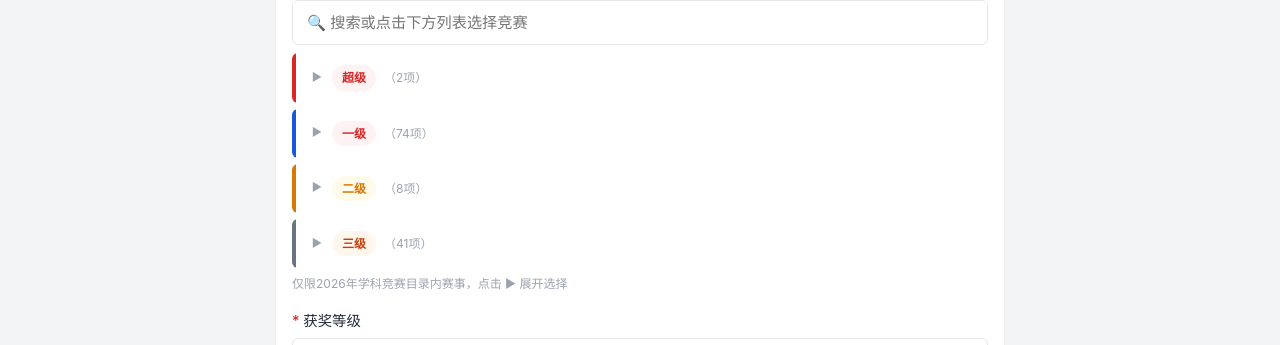
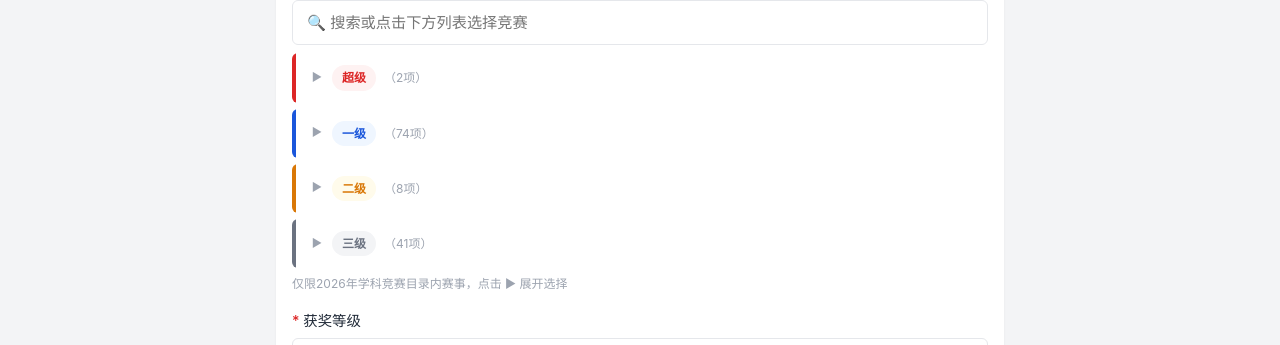
Before and after one commit to Zzzzr0950/competition-platform, a Flask app: page /submit in a window 1280 px wide. Shown: the part 207-552 px from the top of the page. Run offline with Flask 3, Linux system fonts and the light colour scheme; the visitor is signed in with stand-in values (Sample User, id 1); data comes from the database, SQL or seed files in the repository.

Commit message:
revert: 恢复竞赛级别标签原有颜色

```diff
--- a/static/css/style.css
+++ b/static/css/style.css
@@ -506,9 +506,9 @@ select.form-select[size] option:hover {
 .badge-approved   { background: var(--color-success-light); color: var(--color-success); }
 .badge-rejected   { background: var(--color-danger-light); color: var(--color-danger); }
 .badge-key        { background: #fef3c7; color: #b45309; }
-.badge-national   { background: #fef2f2; color: #dc2626; font-weight:600; }
-.badge-provincial { background: #fff7ed; color: #ea580c; font-weight:600; }
-.badge-school     { background: #f3f4f6; color: #6b7280; }
+.badge-national   { background: #ede9fe; color: #6d28d9; }
+.badge-provincial { background: #dbeafe; color: #1d4ed8; }
+.badge-school     { background: #f3f4f6; color: #4b5563; }
 
 /* ===== Filter Tabs ===== */
 .filter-tabs {
@@ -1069,9 +1069,9 @@ select.form-select[size] option:hover {
 
 /* Level badges */
 .badge-超级 { background: #fef2f2; color: #dc2626; font-weight:600; }
-.badge-一级 { background: #fef2f2; color: #dc2626; font-weight:600; }
+.badge-一级 { background: #eff6ff; color: #1a56db; font-weight:600; }
 .badge-二级 { background: #fffbeb; color: #d97706; font-weight:600; }
-.badge-三级 { background: #fff7ed; color: #c2410c; font-weight:600; }
+.badge-三级 { background: #f3f4f6; color: #6b7280; font-weight:600; }
 
 /* ===== Desktop (tablet+) enhancements ===== */
 @media (min-width: 768px) {
```
